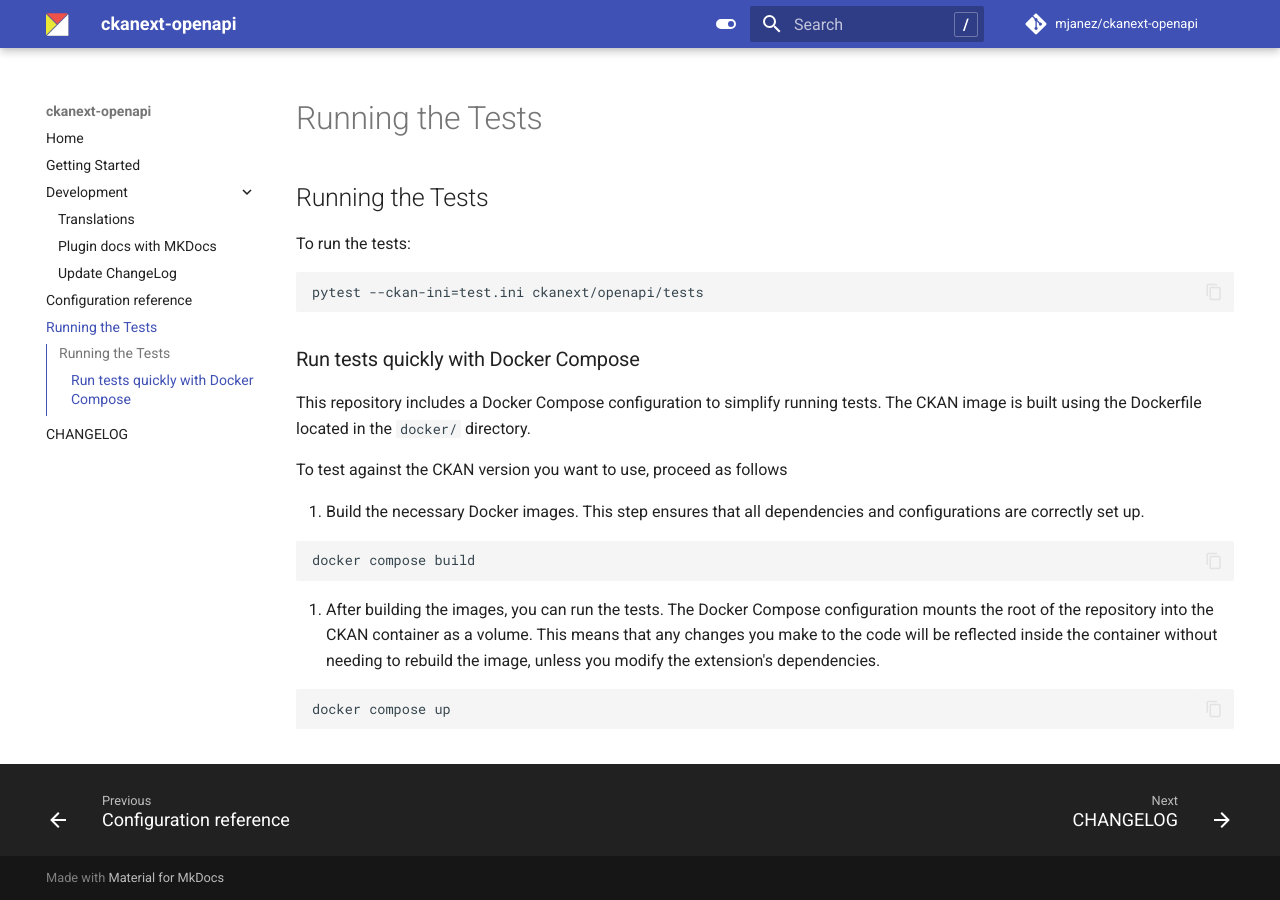
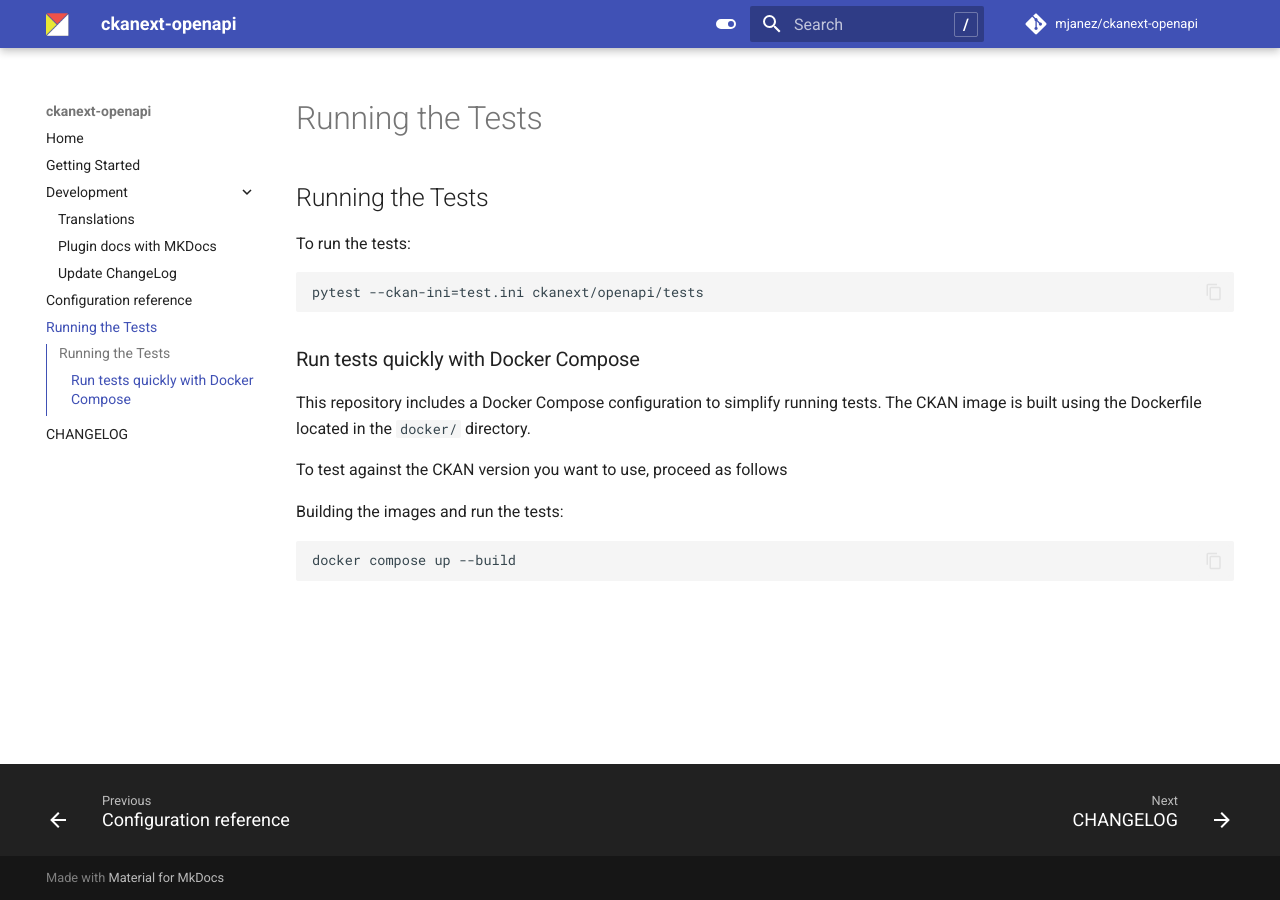
Before and after one commit to mjanez/ckanext-openapi, an MkDocs documentation site: the page built from docs/v1/tests.md, in a window 1280 px wide. Built offline with MkDocs 1.6.1 and Material for MkDocs 9.7.7, drawn with Linux system fonts in a browser that asks for light colours; comment, search, counter and statistics services are not loaded.

Commit message:
Update tests.md

````diff
--- a/docs/v1/tests.md
+++ b/docs/v1/tests.md
@@ -9,14 +9,8 @@ This repository includes a Docker Compose configuration to simplify running test
 
 To test against the CKAN version you want to use, proceed as follows
 
-1. Build the necessary Docker images. This step ensures that all dependencies and configurations are correctly set up.
+Building the images and run the tests:
 
 ```sh
-docker compose build
+docker compose up --build
 ```
-
-3. After building the images, you can run the tests. The Docker Compose configuration mounts the root of the repository into the CKAN container as a volume. This means that any changes you make to the code will be reflected inside the container without needing to rebuild the image, unless you modify the extension's dependencies.
-
-```sh
-docker compose up
-```
````
